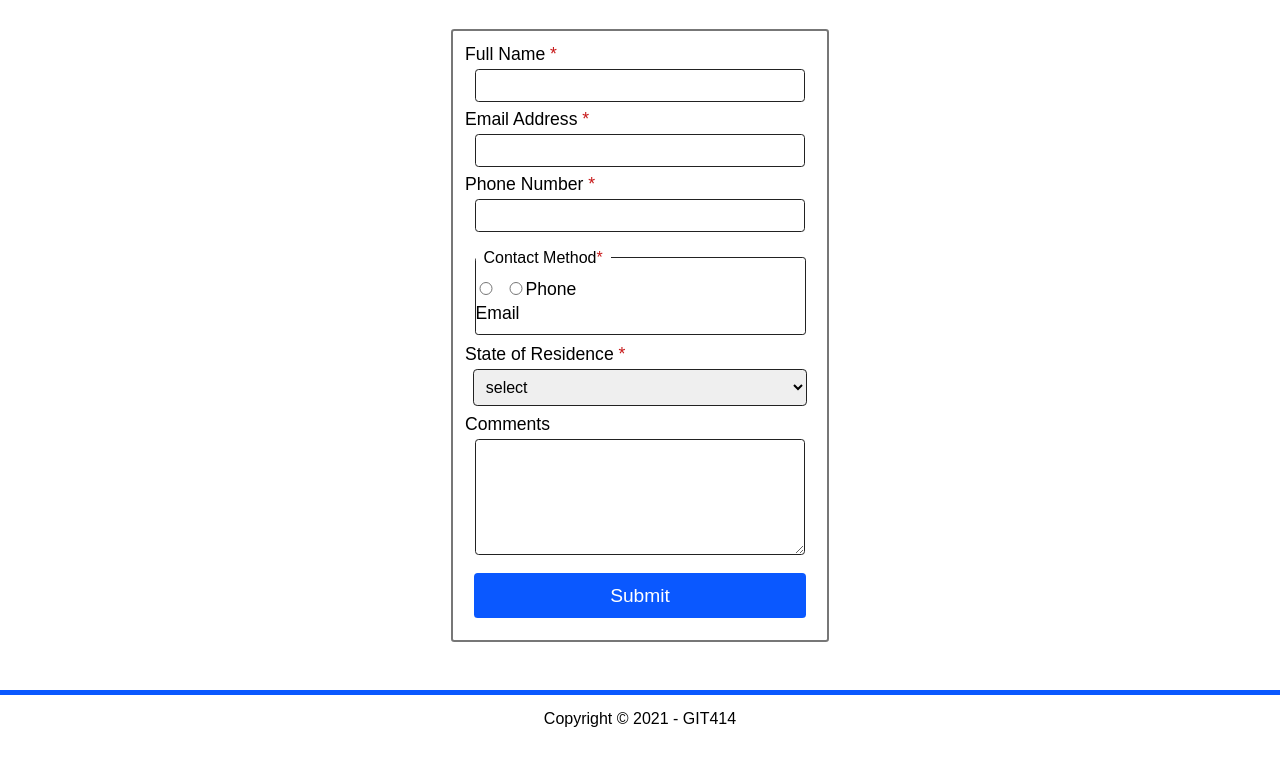
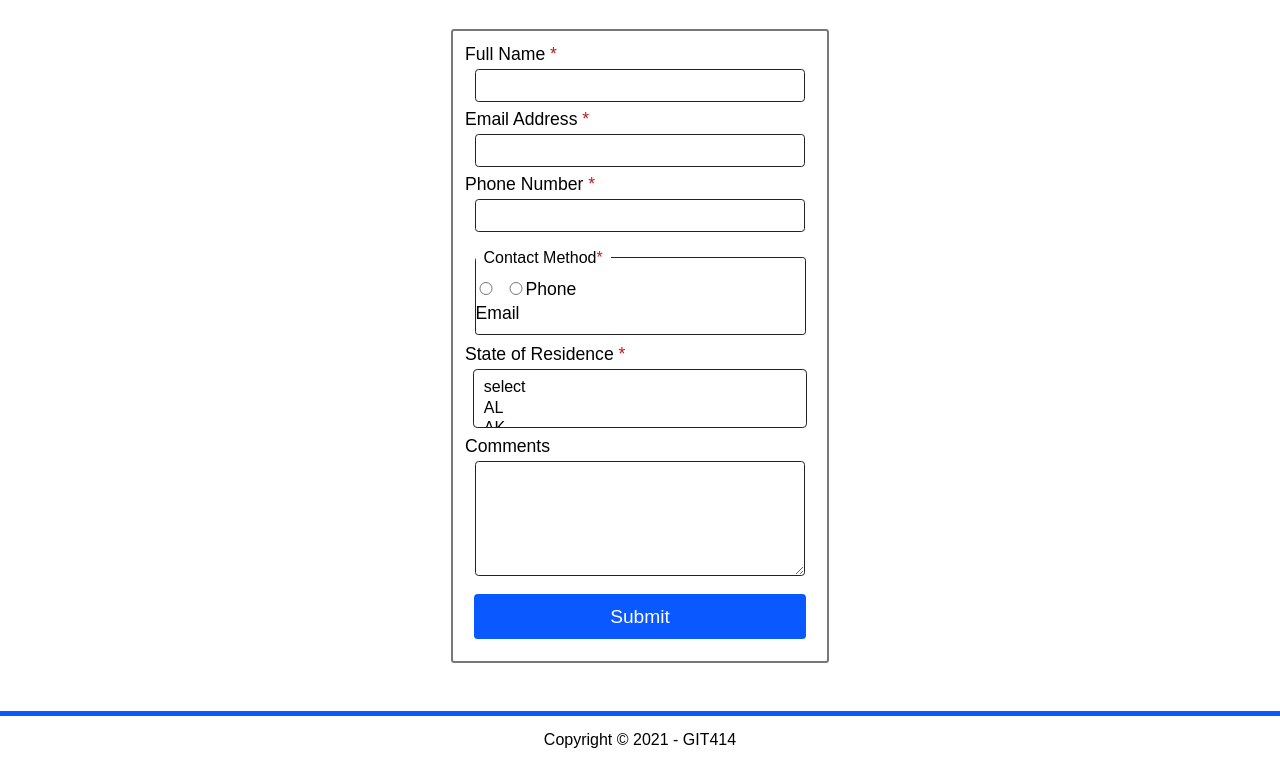
Before and after one commit to DakshaHegde/accessible-assignment, a plain HTML site: page index.html in a window 1280 px wide. Shown: the part 666-1430 px from the top of the page. Before the commit the page ends 1409 px from the top, so only its background shows below. Drawn offline with Linux system fonts and the light colour scheme.

Commit message:
Update index.html

```diff
--- a/index.html
+++ b/index.html
@@ -46,8 +46,8 @@
    </fieldset>
 
    <label for="state">State of Residence <span class="required" aria-hidden="true">*</span></label>
-   <select id="state" name="state" required>
-	   <!-- Options to be populated from the 50states website -->
+   <select id="state" name="state" required size="2">
+
            <option value=" ">select</option>
 	   <option value="state1">AL</option>
 	   <option value="state2">AK</option>
```
